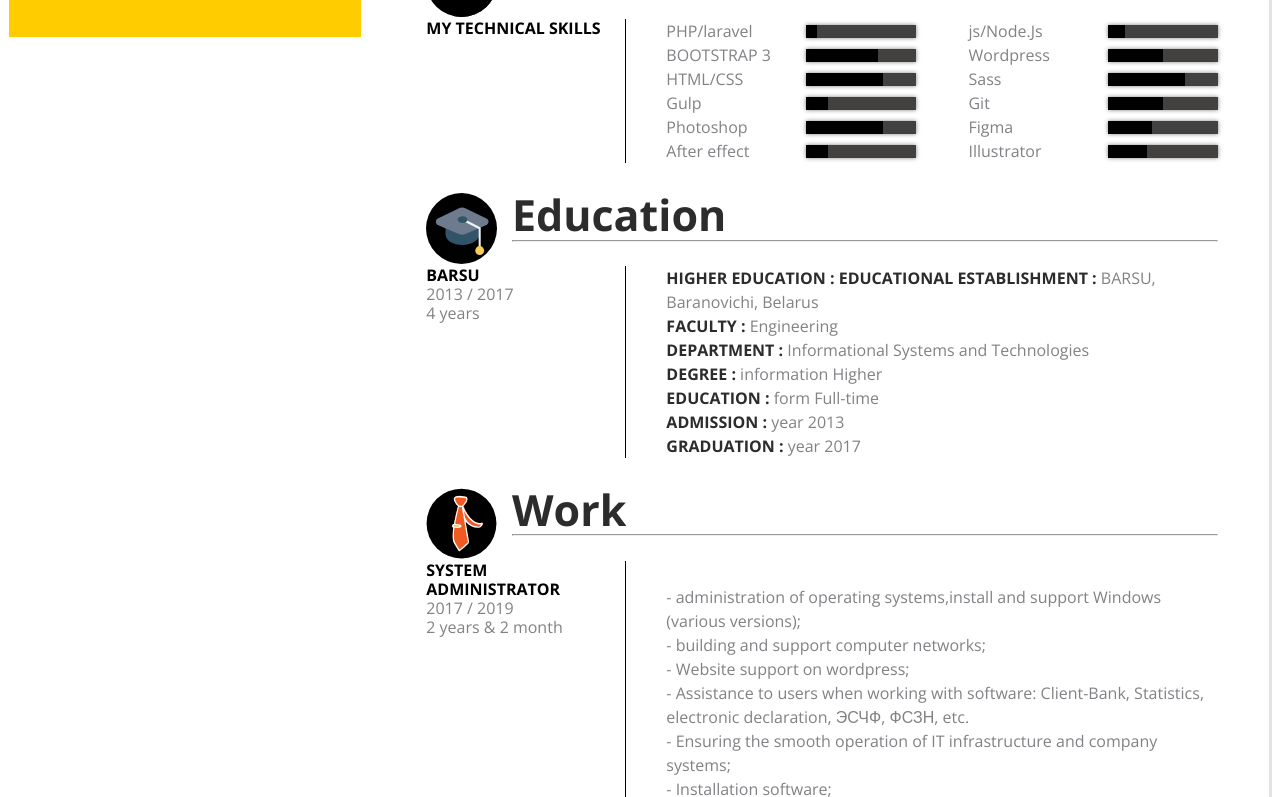
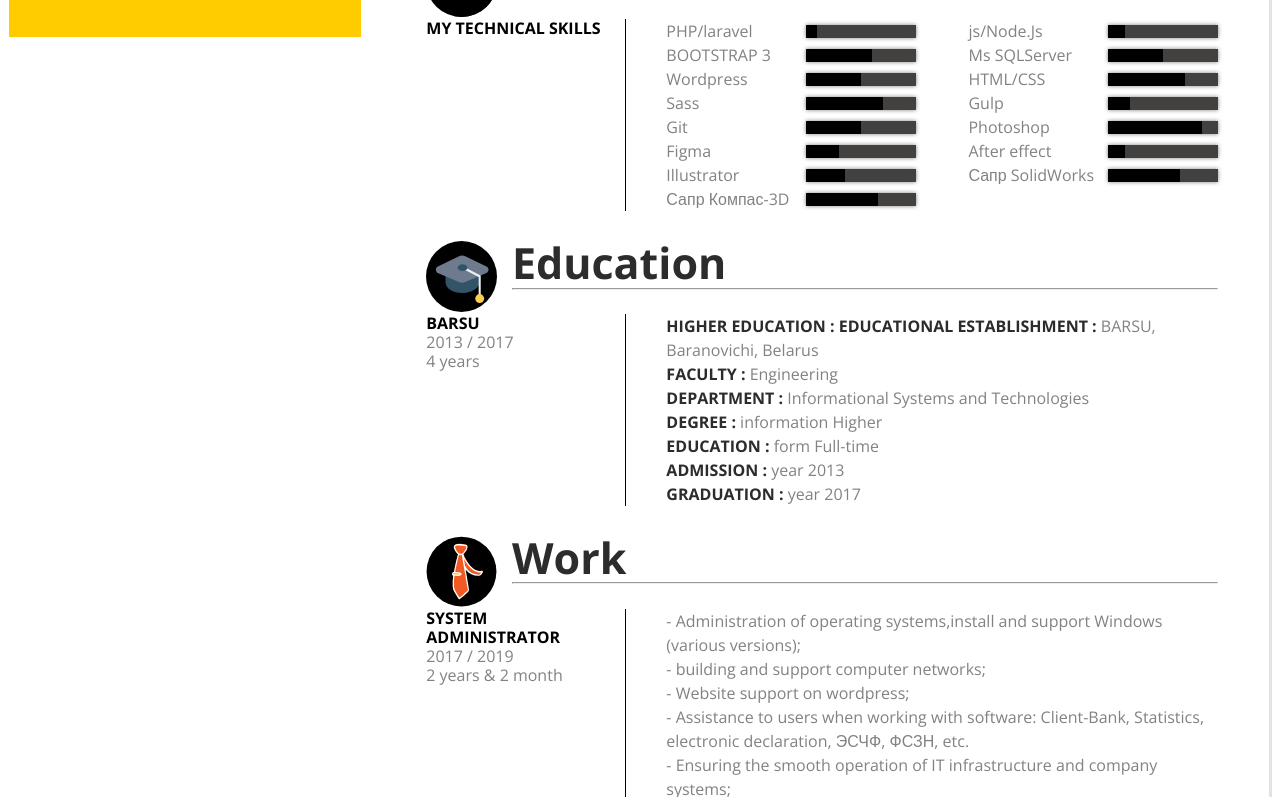
Before and after one commit to yankazimirchick/resume, a website: page index.html in a window 1280 px wide. Shown: the part 763-1560 px from the top of the page. Drawn offline with nearby package versions, Linux system fonts and the light colour scheme.

Commit message:
change skills strip

```diff
--- a/index.html
+++ b/index.html
@@ -191,7 +191,14 @@
                     <div class="skills">
                         BOOTSTRAP 3
                         <div class="progress-bar__container">
-                            <div class="progress-bar"><span class="progress-bar-fill" style="width: 65%"></span></div>
+                            <div class="progress-bar"><span class="progress-bar-fill" style="width: 60%"></span></div>
+                        </div>
+
+                    </div>
+                    <div class="skills">
+                        Ms SQLServer
+                        <div class="progress-bar__container">
+                            <div class="progress-bar"><span class="progress-bar-fill" style="width: 50%"></span></div>
                         </div>
 
                     </div>
@@ -233,21 +240,21 @@
                     <div class="skills">
                         Photoshop
                         <div class="progress-bar__container">
-                            <div class="progress-bar"><span class="progress-bar-fill" style="width: 70%"></span></div>
+                            <div class="progress-bar"><span class="progress-bar-fill" style="width: 85%"></span></div>
                         </div>
 
                     </div>
                     <div class="skills">
                         Figma
                         <div class="progress-bar__container">
-                            <div class="progress-bar"><span class="progress-bar-fill" style="width: 40%"></span></div>
+                            <div class="progress-bar"><span class="progress-bar-fill" style="width: 30%"></span></div>
                         </div>
 
                     </div>
                     <div class="skills">
                         After effect
                         <div class="progress-bar__container">
-                            <div class="progress-bar"><span class="progress-bar-fill" style="width: 20%"></span></div>
+                            <div class="progress-bar"><span class="progress-bar-fill" style="width: 15%"></span></div>
                         </div>
 
                     </div>
@@ -259,7 +266,20 @@
 
                     </div>
 
+                    <div class="skills">
+                        Сапр SolidWorks
+                        <div class="progress-bar__container">
+                            <div class="progress-bar"><span class="progress-bar-fill" style="width: 65%"></span></div>
+                        </div>
 
+                    </div>
+                    <div class="skills">
+                        Сапр Компас-3D
+                        <div class="progress-bar__container">
+                            <div class="progress-bar"><span class="progress-bar-fill" style="width: 65%"></span></div>
+                        </div>
+
+                    </div>
 
                 </div>
             </section>
@@ -320,7 +340,7 @@
                 </div>
                 <div class="section__work__about">
                     <p>
-                        <br>- administration of operating systems,install and support Windows (various versions);
+                        - Administration of operating systems,install and support Windows (various versions);
                         <br>- building and support computer networks;
                         <br>- Website support on wordpress;
                         <br>- Assistance to users when working with software: Client-Bank, Statistics, electronic
@@ -437,7 +457,7 @@
             <section>
                 <div class="section__work">
                     <p>Developed sites</p>
-                    <span><b>Wordpress or simple page(html/css)</b></span>
+                    <span><b>Wordpress or landing page</b></span>
                 </div>
                 <div class="section__work__about">
                     <!-- Trigger the Modal -->
```
